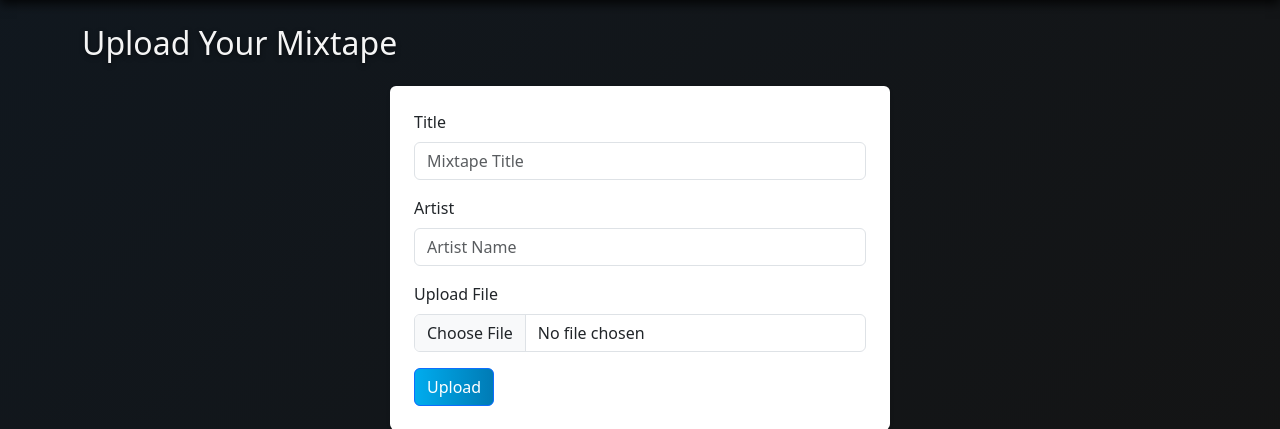
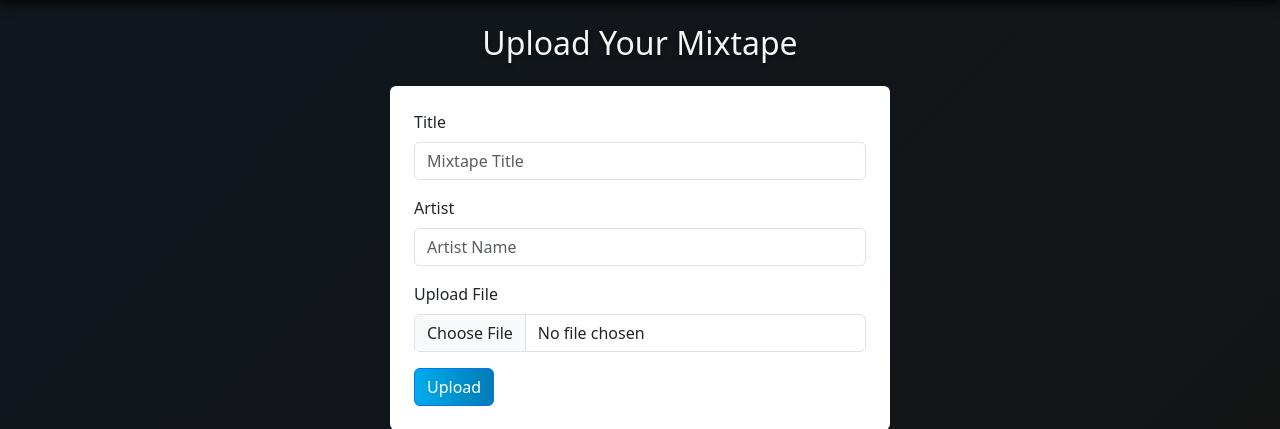
Before and after one commit to Joshkaki00/Bootstrap-Sprint-v2, a Flask app: page /upload in a window 1280 px wide. Shown: the part 275-704 px from the top of the page. Run offline with Flask 3, Linux system fonts and the light colour scheme; some libraries are stand-ins or nearby versions.

Commit message:
centered text

```diff
--- a/templates/upload.html
+++ b/templates/upload.html
@@ -31,7 +31,7 @@
     </nav>
     <main class="container my-4">
         <section class="mb-5">
-            <h2 class="h2 mb-4" style="color: #f5f5f5;">Upload Your Mixtape</h2>
+            <h2 class="h2 mb-4 text-center" style="color: #f5f5f5;">Upload Your Mixtape</h2>
             <div class="form-container mx-auto">
                 <form class="bg-white p-4 rounded shadow-sm" action="/upload" method="post" enctype="multipart/form-data">
                     <div class="mb-3">
```
